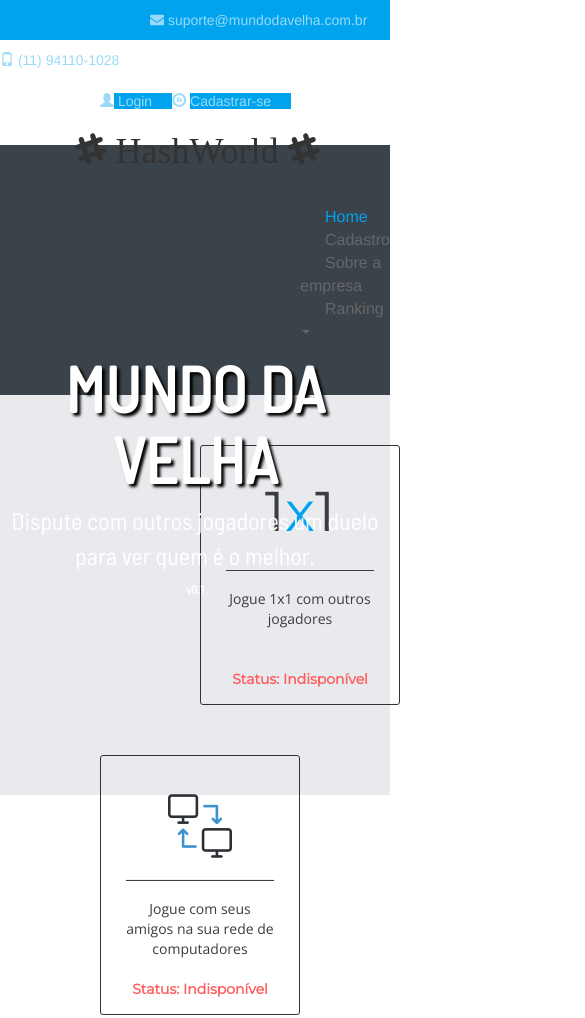
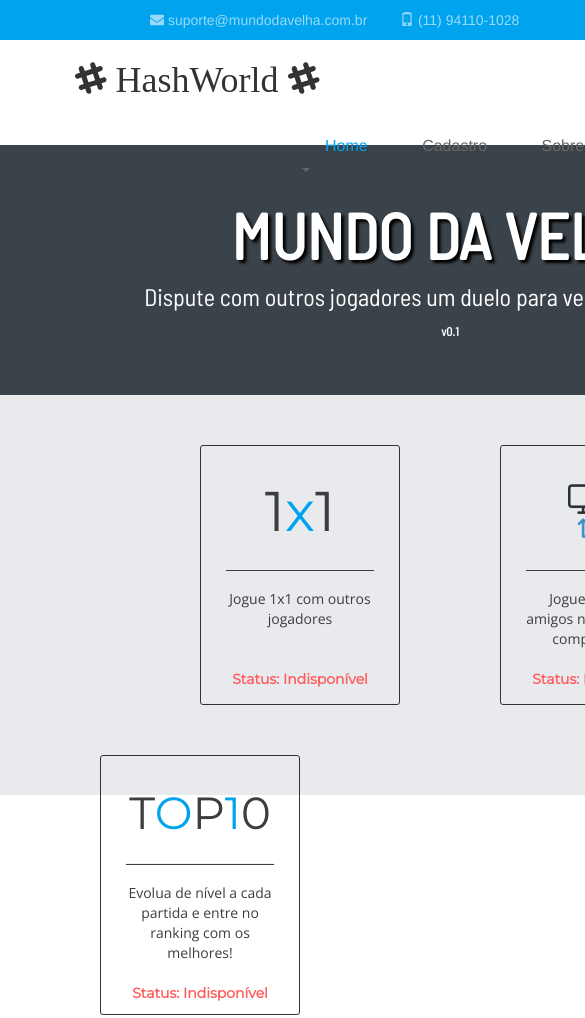
Before and after one commit to XenoStory/HashWorld-Frontend, a plain HTML site: page index.html in a window 390 px wide. Shown: the top 1018 px of the page, 585 px wide, since content can reach past the window. Drawn offline with nearby package versions, Linux system fonts and the light colour scheme; a script that the page names is missing.

Commit message:
Small fix on header responsive

```diff
--- a/css/estilo.css
+++ b/css/estilo.css
@@ -10,6 +10,12 @@
     padding: 0;
 }
 
+body {
+    width:100%;
+    background-color: #000;
+    min-width: 900px;
+}
+
 header {
     width: 100%;
     height: 125px;
@@ -17,7 +23,7 @@ header {
 
 #top-social {
     width: 100%;
-    height: 40px;
+    min-height: 40px;
     background-color: #00A4EE;
     color: #99DAF8;
     font-size: 14px;
@@ -41,7 +47,7 @@ header {
     width: 200px;
     height: auto;
     float: right;
-    margin: 10px 90px 0 400px;
+    margin: 10px 90px 0 0;
 }
 
 
@@ -122,10 +128,11 @@ header {
 }
 
 #menu-principal {
-    float: left;
-    margin-left: 300px;
+    min-width: 500px;
+    width: 30%;
+    float: right;
+    margin-right: 100px;
     font-size: 16px;
-
     margin-top: 10px;
 }
 
@@ -372,6 +379,8 @@ footer strong {
 }
 
 footer .copyright {
+    min-width: 50px;
+    background-color: red;
     float: left;
     text-align: center;
     padding: 40px 0 0 50px;
@@ -396,7 +405,9 @@ footer .paginas a:hover {
 
 
 #social {
-    width: 250px;
+    min-width: 250px;
+    width: 19%;
+    background-color: #000;
     float: left;
     height: 50px;
     margin: 30px 0 0 80px;
```
